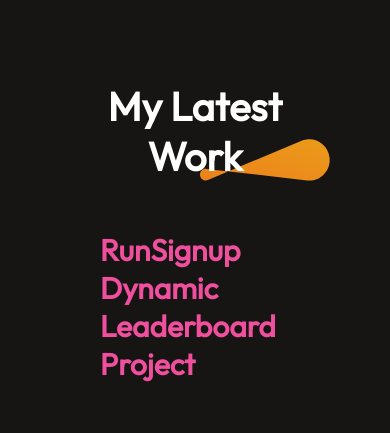
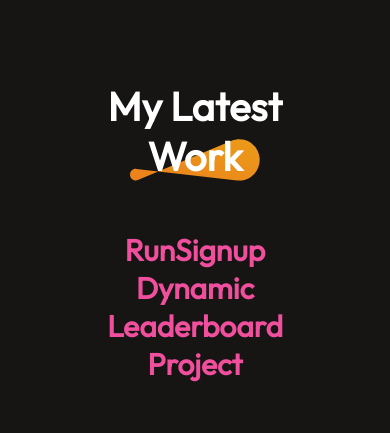
Before and after one commit to VinnyL12/VinnyL12.github.io, a React (Vite) app: page / in a window 390 px wide. Shown: the part 3740-4173 px from the top of the page. Built offline with nearby package versions, Linux system fonts and the light colour scheme; grey boxes are pictures that could not be loaded.

Commit message:
Quick fix

```diff
--- a/src/Components/MyWork/MyWork.css
+++ b/src/Components/MyWork/MyWork.css
@@ -77,6 +77,7 @@
     font-size: 30px;
     font-weight: 600;
     color: #EF4F9D;
+    text-align: center;
 }
 
 @media(max-width:768px){
@@ -93,7 +94,7 @@
     }
     .mywork-title img{
         width: 130px;
-        margin-right: -10px;
+        margin-right: 60px;
     }
     .mywork-container{
         grid-template-columns: 1fr 1fr;
```
